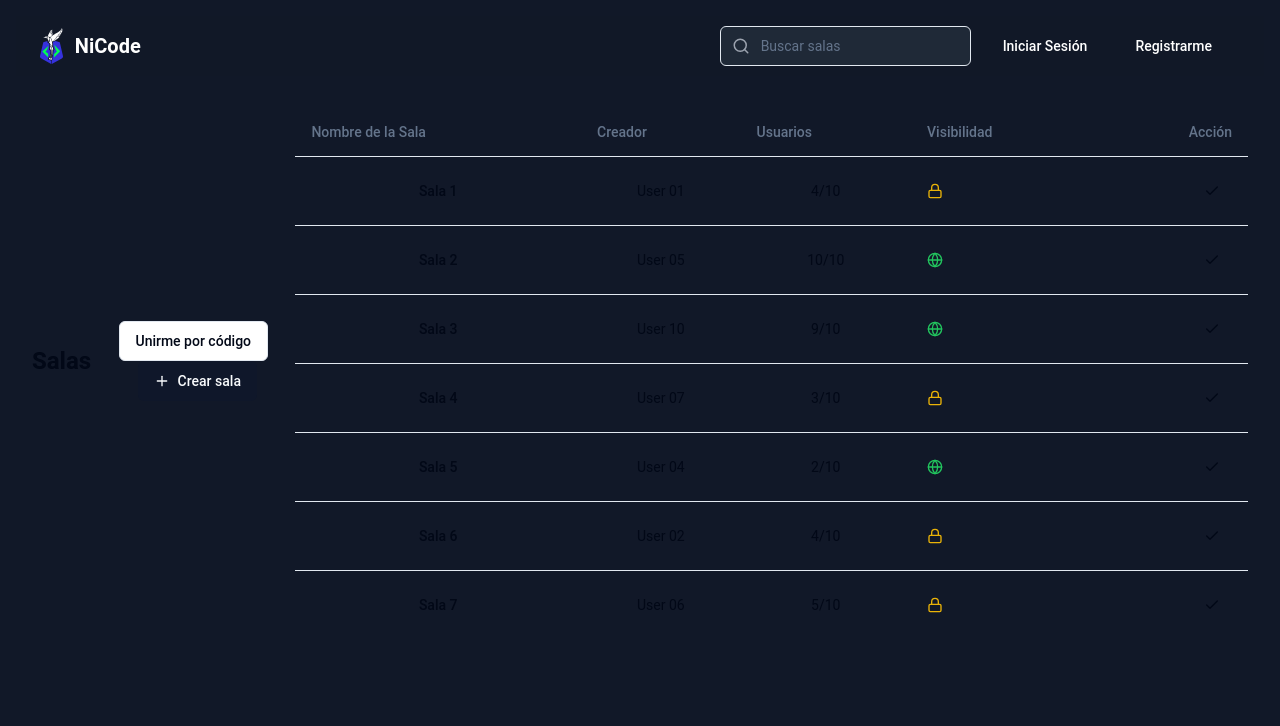
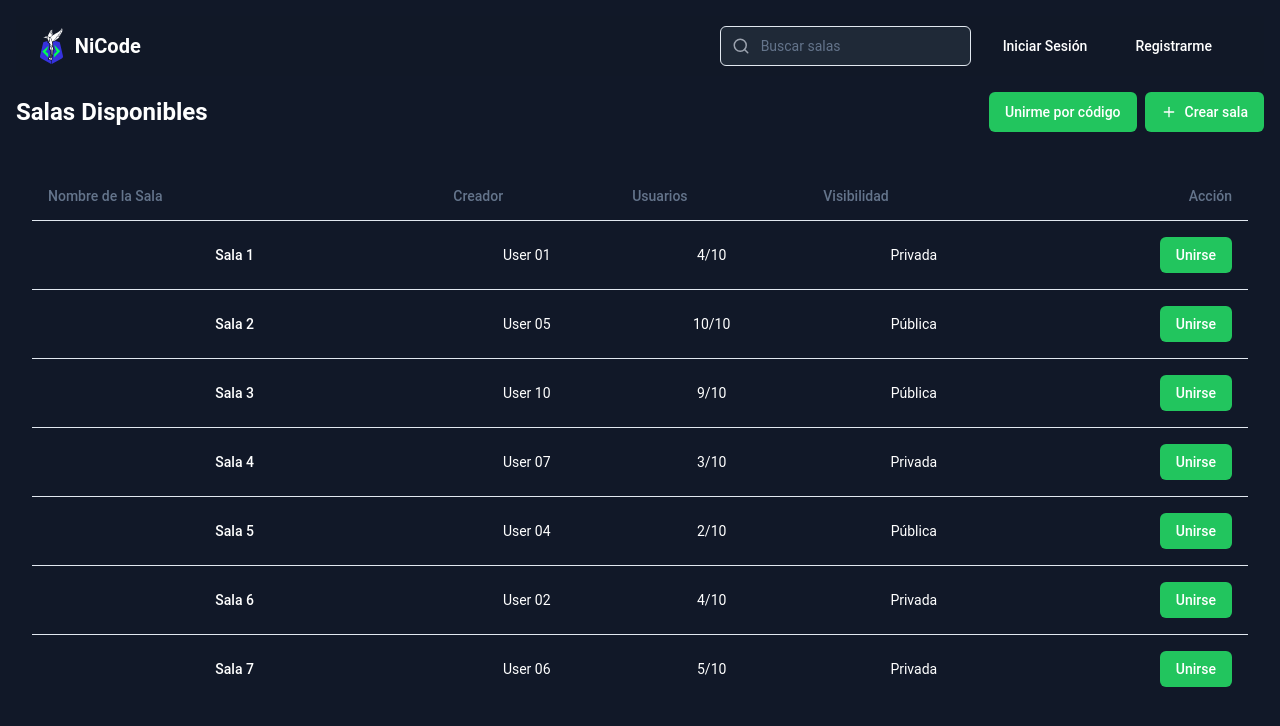
Before and after one commit to QuesilloLover/NiCode, a React (Vite) app in the folder frontend/: page /sala in a window 1280 px wide. Shown: the top 726 px of the page. Built offline with nearby package versions, Linux system fonts and the light colour scheme.

Commit message:
avances del foro, salas y design

```diff
--- a/frontend/src/App.jsx
+++ b/frontend/src/App.jsx
@@ -12,6 +12,7 @@ import ProblemCreateForm from './components/ProblemCreateForm';
 import AddTestCaseForm from './components/TestcasesCreateForm';
 import Profile from './components/profile/Profile_view';
 import Forum from './components/Forum';
+import Modes from './components/Modes'
 
 function App() {
   return (
@@ -28,6 +29,7 @@ function App() {
           <Route path="coding" element={<Coding/>}   />
           <Route path="forum" element={<Forum/>}   />
           <Route path='profile' element={<Profile/>}  />
+          <Route path='modes' element={<Modes/>} />
         </Route>
       </Routes>
     </BrowserRouter>
--- a/frontend/src/components/Home.jsx
+++ b/frontend/src/components/Home.jsx
@@ -2,7 +2,6 @@ import React from 'react'
 import { useState, useEffect } from 'react'
 import axios from "axios"
 import { Link, Outlet } from 'react-router-dom';
-import NiCode from '../assets/NiCode.svg';
 import HomeScreen from './components_home/HomeScreen';
 import WhatIsNicode from './components_home/WhatIsNicode';
 import AuthHome from './components_home/AuthHome';
@@ -65,22 +64,10 @@ export default function Home() {
   }
   return (
     <div>
-
-      {isLoggedIn ? (
-        <>
-      <h2>Hola, {username}! UwU</h2>
-      <button onClick={handleLogout}>Salir</button>
-      </>
-      ):(
-        <>
           <Header/>
           <HomeScreen />
           <WhatIsNicode />
           <AuthHome/>
-        </>
-
-
-    )}
     </div>
   )
 }
--- /dev/null
+++ b/frontend/src/components/Modes.jsx
@@ -0,0 +1,45 @@
+import React from 'react';
+import Header from '../components/components_layouts/header'
+const NiCode = () => {
+  return (
+    <>
+        {/* Header */}
+        <Header/>
+        {/* Modes */}
+        <div className="text-center font-sans text-white bg-gray-900 py-10 px-4">
+        <h1 className="text-3xl mb-4 font-bold">
+            ¡Bienvenido a NiCode, el lugar donde tu pasión por la programación cobra vida!
+        </h1>
+        <p className="text-xl mb-10">Explora tres emocionantes formas de mejorar tus habilidades:</p>
+
+        <div className="grid md:grid-cols-3 gap-40 ml-20 mr-20">
+            <div className="bg-gray-800 rounded-lg p-6 transform transition-transform hover:scale-105">
+            <div className="text-5xl mb-4">⚔️</div>
+            <h2 className="text-blue-400 text-2xl font-semibold mb-4">1 vs 1</h2>
+            <p className="text-gray-300">
+                Competencias de programación en tiempo real con desafíos y puntuación directa.
+            </p>
+            </div>
+
+            <div className="bg-gray-800 rounded-lg p-6 transform transition-transform hover:scale-105">
+            <div className="text-5xl mb-4">💡</div>
+            <h2 className="text-blue-400 text-2xl font-semibold mb-4">Entrenamiento</h2>
+            <p className="text-gray-300">
+                Modo individual para practicar programación a ritmo propio con ejercicios personalizados.
+            </p>
+            </div>
+
+            <div className="bg-gray-800 rounded-lg p-6 transform transition-transform hover:scale-105">
+            <div className="text-5xl mb-4">🏆</div>
+            <h2 className="text-blue-400 text-2xl font-semibold mb-4">Salas</h2>
+            <p className="text-gray-300">
+                xEspacios virtuales para retos colaborativos o competencias grupales, fomentando interacción y aprendizaje.
+            </p>
+            </div>
+        </div>
+        </div>
+    </>
+  );
+};
+
+export default NiCode;
--- a/frontend/src/components/Sala.jsx
+++ b/frontend/src/components/Sala.jsx
@@ -1,15 +1,12 @@
 import React, { useState } from "react";
-import NiCode from "../assets/NiCode.png";
 import JoinByCodeModal from "@/JoinByCodeModal";
-import Header from './components_layouts/header'
+import Header from "./components_layouts/header";
 
-import { Link } from "react-router-dom"
-import ReactMarkdown from 'react-markdown'
-import { Button } from "@/components/ui/button"
-import { Input } from "@/components/ui/input"
-import { Label } from "@/components/ui/label"
-import { Switch } from "@/components/ui/switch"
-import { Textarea } from "@/components/ui/textarea"
+import { Button } from "@/components/ui/button";
+import { Input } from "@/components/ui/input";
+import { Label } from "@/components/ui/label";
+import { Switch } from "@/components/ui/switch";
+import { Textarea } from "@/components/ui/textarea";
 import {
   Dialog,
   DialogContent,
@@ -18,7 +15,7 @@ import {
   DialogHeader,
   DialogTitle,
   DialogTrigger,
-} from "@/components/ui/dialog"
+} from "@/components/ui/dialog";
 import {
   Table,
   TableBody,
@@ -26,9 +23,10 @@ import {
   TableHead,
   TableHeader,
   TableRow,
-} from "@/components/ui/table"
-import { Tabs, TabsContent, TabsList, TabsTrigger } from "@/components/ui/tabs"
-import { Check, Lock, Globe, Plus } from "lucide-react"
+} from "@/components/ui/table";
+import { Tabs, TabsContent, TabsList, TabsTrigger } from "@/components/ui/tabs";
+import { Check, Lock, Globe, Plus } from "lucide-react";
+import ReactMarkdown from "react-markdown";
 
 export default function Component() {
   const [rooms, setRooms] = useState([
@@ -39,45 +37,46 @@ export default function Component() {
     { name: "Sala 5", creator: "User 04", users: "2/10", visibility: "Pública" },
     { name: "Sala 6", creator: "User 02", users: "4/10", visibility: "Privada" },
     { name: "Sala 7", creator: "User 06", users: "5/10", visibility: "Privada" },
-  ])
+  ]);
 
-  const [showJoinModal, setShowJoinModal] = useState(false)
-  const [joinCode, setJoinCode] = useState("")
+  const [showJoinModal, setShowJoinModal] = useState(false);
+  const [joinCode, setJoinCode] = useState("");
 
-  const [showCreateModal, setShowCreateModal] = useState(false)
+  const [showCreateModal, setShowCreateModal] = useState(false);
   const [newRoom, setNewRoom] = useState({
     name: "",
     description: "",
     isPrivate: false,
     key: "",
-  })
+  });
 
   const handleJoinByCode = () => {
-    // Implement join logic here
-    console.log("Joining room with code:", joinCode)
-    setShowJoinModal(false)
-    setJoinCode("")
-  }
+    console.log("Joining room with code:", joinCode);
+    setShowJoinModal(false);
+    setJoinCode("");
+  };
 
   const handleCreateRoom = () => {
-    // Implement room creation logic here
-    console.log("Creating new room:", newRoom)
-    setShowCreateModal(false)
-    setNewRoom({ name: "", description: "", isPrivate: false, key: "" })
-  }
+    console.log("Creating new room:", newRoom);
+    setShowCreateModal(false);
+    setNewRoom({ name: "", description: "", isPrivate: false, key: "" });
+  };
 
   return (
     <div>
       {/* Header */}
-      <Header/>
+      <Header />
 
-      <main className="container mx-auto px-4 py-8">
-        <div className="flex justify-between items-center mb-6">
-          <h1 className="text-2xl font-bold">Salas</h1>
-          <div className="space-x-2">
-            <Dialog open={showJoinModal} onOpenChange={setShowJoinModal}>
-              <DialogTrigger asChild>
-                <Button variant="outline">Unirme por código</Button>
+      {/* Navbar */}
+      <div className="text-white py-4">
+        <div className="container mx-auto flex justify-between items-center">
+          <h1 className="text-2xl font-bold">Salas Disponibles</h1>
+          <div className="flex justify-center items-center space-x-2">
+            <Dialog open={showJoinModal} onOpenChange={setShowJoinModal} >
+              <DialogTrigger  asChild>
+                <Button variant="green_button" className="bg-green-500 text-white font-bold py-2 px-4 rounded hover:bg-green-700">
+                  Unirme por código
+                </Button>
               </DialogTrigger>
               <DialogContent className="sm:max-w-[425px]">
                 <DialogHeader>
@@ -106,8 +105,8 @@ export default function Component() {
             </Dialog>
 
             <Dialog open={showCreateModal} onOpenChange={setShowCreateModal}>
-              <DialogTrigger asChild>
-                <Button>
+              <DialogTrigger asChild className="bg-green-500">
+                <Button variant="green_button" className="bg-green-500 text-white font-bold py-2 px-4 rounded hover:bg-green-700">
                   <Plus className="mr-2 h-4 w-4" /> Crear sala
                 </Button>
               </DialogTrigger>
@@ -149,7 +148,7 @@ export default function Component() {
                             placeholder="Escribe la descripción en Markdown..."
                           />
                         </TabsContent>
-                        <TabsContent value="preview" className="bg-gray-700 p-4 rounded-md min-h-[200px]">
+                        <TabsContent value="preview" className="bg-gray-700 p-4 rounded-md min-h-[200px] text-white">
                           <ReactMarkdown>{newRoom.description}</ReactMarkdown>
                         </TabsContent>
                       </Tabs>
@@ -185,14 +184,18 @@ export default function Component() {
             </Dialog>
           </div>
         </div>
+      </div>
 
-        <Table>
+      {/* Tabla de salas */}
+      <div className="container mx-auto px-4 py-6">
+        <div className="overflow-x-auto w-full text-white">
+          <Table className="w-full">
             <TableHeader>
               <TableRow>
-              <TableHead>Nombre de la Sala</TableHead>
-              <TableHead>Creador</TableHead>
-              <TableHead>Usuarios</TableHead>
-              <TableHead>Visibilidad</TableHead>
+                <TableHead className="w-1/3">Nombre de la Sala</TableHead>
+                <TableHead className="hidden md:table-cell">Creador</TableHead>
+                <TableHead className="hidden md:table-cell">Usuarios</TableHead>
+                <TableHead className="hidden md:table-cell">Visibilidad</TableHead>
                 <TableHead className="text-right">Acción</TableHead>
               </TableRow>
             </TableHeader>
@@ -200,25 +203,18 @@ export default function Component() {
               {rooms.map((room, index) => (
                 <TableRow key={index}>
                   <TableCell className="font-medium">{room.name}</TableCell>
-                <TableCell>{room.creator}</TableCell>
-                <TableCell>{room.users}</TableCell>
-                <TableCell>
-                  {room.visibility === "Privada" ? (
-                    <Lock className="h-4 w-4 text-yellow-500" />
-                  ) : (
-                    <Globe className="h-4 w-4 text-green-500" />
-                  )}
-                </TableCell>
+                  <TableCell className="hidden md:table-cell">{room.creator}</TableCell>
+                  <TableCell className="hidden md:table-cell">{room.users}</TableCell>
+                  <TableCell className="hidden md:table-cell">{room.visibility}</TableCell>
                   <TableCell className="text-right">
-                  <Button variant="ghost" size="sm">
-                    <Check className="h-4 w-4" />
-                  </Button>
+                    <Button variant="green_button" size="sm">Unirse</Button>
                   </TableCell>
                 </TableRow>
               ))}
             </TableBody>
           </Table>
-      </main>
         </div>
-  )
+      </div>
+    </div>
+  );
 }
--- a/frontend/src/components/components_home/HomeScreen.jsx
+++ b/frontend/src/components/components_home/HomeScreen.jsx
@@ -1,10 +1,10 @@
 import React from 'react';
 import NiCode from '../../assets/NiCode.png';
-import text_animated from './text_animated.jsx';
+import Text_animated from './Text_animated.jsx';
 
 const HomeScreen = () => {
   return (
-    <div className="bg-BodyColor mt-20 mb-40 flex flex-col items-center justify-center text-center">
+    <div className="bg-BodyColor mt-20 mb-60 flex flex-col items-center justify-center text-center">
       {/* Logo */}
       {/* <div className="flex flex-col items-center mb-10">
         <img
@@ -19,12 +19,12 @@ const HomeScreen = () => {
       <p className="text-white text-xl">
         Plataforma de Aprendizaje Dinámico y Competitivo
       </p>
-      <p className="text-white text-xl mb-10">
+      <p className="text-white text-xl mb-20">
         en Programación e Informática
       </p>
 
       {/* Texto adicional */}
-      <text_animated text="Este es un texto animado!" speed={150} />
+      <Text_animated text="Este es un texto animado!" speed={150} />
 
     </div>
   );
--- a/frontend/src/components/components_home/text_animated.jsx
+++ b/frontend/src/components/components_home/text_animated.jsx
@@ -1,7 +1,7 @@
 import React, { useState, useEffect } from 'react';
 
 const TypingAnimation = () => {
-  const words = ['Programmer', 'Designer', 'Developer', 'Creator'];
+  const words = ['Python', 'Algoritmos', 'Logica', 'Programacion'];
   const [currentWordIndex, setCurrentWordIndex] = useState(0);
   const [displayedText, setDisplayedText] = useState('');
   const [isDeleting, setIsDeleting] = useState(false);
@@ -11,31 +11,37 @@ const TypingAnimation = () => {
   useEffect(() => {
     let typingTimeout;
 
-    if (!isDeleting && charIndex < words[currentWordIndex].length) {
-      // Write characters
-      setDisplayedText(prev => prev + words[currentWordIndex].charAt(charIndex));
-      setCharIndex(prev => prev + 1);
-      typingTimeout = setTimeout(() => setTypingSpeed(200), typingSpeed);
-    } else if (isDeleting && charIndex > 0) {
-      // Delete characters
-      setDisplayedText(prev => prev.substring(0, prev.length - 1));
-      setCharIndex(prev => prev - 1);
-      typingTimeout = setTimeout(() => setTypingSpeed(100), typingSpeed);
-    } else if (!isDeleting && charIndex === words[currentWordIndex].length) {
-      // Pause before deleting
-      setTimeout(() => setIsDeleting(true), 1000);
-    } else if (isDeleting && charIndex === 0) {
-      // Move to the next word
-      setIsDeleting(false);
-      setCurrentWordIndex((prev) => (prev + 1) % words.length);
+    if (isDeleting) {
+      // Borrar letra por letra
+      if (charIndex > 0) {
+        setDisplayedText((prev) => prev.substring(0, prev.length - 1));
+        setCharIndex((prev) => prev - 1);
+        typingTimeout = setTimeout(() => setTypingSpeed(typingSpeed), typingSpeed);
+      } else {
+        // Cambiar al siguiente texto después de eliminar
+        setIsDeleting(false);
+        setCurrentWordIndex((prev) => (prev + 1) % words.length);
+        typingTimeout = setTimeout(() => setTypingSpeed(1000), typingSpeed);
+      }
+    } else {
+      // Escribir letra por letra
+      if (charIndex < words[currentWordIndex].length) {
+        setDisplayedText((prev) => prev + words[currentWordIndex].charAt(charIndex));
+        setCharIndex((prev) => prev + 1);
+        typingTimeout = setTimeout(() => setTypingSpeed(typingSpeed), typingSpeed);
+      } else {
+        // Pausa antes de empezar a borrar
+        typingTimeout = setTimeout(() => setIsDeleting(true), 1000);
+      }
     }
 
     return () => clearTimeout(typingTimeout);
   }, [charIndex, isDeleting, currentWordIndex, typingSpeed, words]);
 
   return (
-    <div style={{ fontFamily: 'monospace', fontSize: '24px' }}>
-      <span>I'm a {displayedText}</span>
+    <div style={{ fontFamily: 'monospace', fontSize: '30px' }}> {/* Aumenta el tamaño de la fuente */}
+      <span style={{ color: 'white' }}>Aprende </span>
+      <span style={{ color: '#22c55e' }}>{displayedText}</span> {/* Cambia el color a #22c55e */}
       <span className="cursor" style={{ borderLeft: '2px solid black', marginLeft: '2px' }}></span>
     </div>
   );
--- a/frontend/src/components/components_layouts/header.jsx
+++ b/frontend/src/components/components_layouts/header.jsx
@@ -103,11 +103,11 @@ export default function Header() {
                 <Link to="/register" className="text-white bg-primary-700 hover:bg-primary-800 focus:ring-4 focus:ring-primary-300 font-medium rounded-lg text-sm px-4 lg:px-5 py-2 lg:py-2.5 mr-2 focus:outline-none">Registrarme</Link>
               </>
             )}
-            <button data-collapse-toggle="mobile-menu-2" type="button" className="inline-flex items-center p-2 ml-1 text-sm text-gray-500 rounded-lg lg:hidden hover:bg-gray-700 focus:outline-none focus:ring-2 focus:ring-gray-200" aria-controls="mobile-menu-2" aria-expanded="false">
+            {/* <button data-collapse-toggle="mobile-menu-2" type="button" className="inline-flex items-center p-2 ml-1 text-sm text-gray-500 rounded-lg lg:hidden hover:bg-gray-700 focus:outline-none focus:ring-2 focus:ring-gray-200" aria-controls="mobile-menu-2" aria-expanded="false">
               <span className="sr-only">Open main menu</span>
               <svg className="w-6 h-6" fill="currentColor" viewBox="0 0 20 20" xmlns="http://www.w3.org/2000/svg"><path fillRule="evenodd" d="M3 5a1 1 0 011-1h12a1 1 0 110 2H4a1 1 0 01-1-1zM3 10a1 1 0 011-1h12a1 1 0 110 2H4a1 1 0 01-1-1zM3 15a1 1 0 011-1h12a1 1 0 110 2H4a1 1 0 01-1-1z" clipRule="evenodd"></path></svg>
               <svg className="hidden w-6 h-6" fill="currentColor" viewBox="0 0 20 20" xmlns="http://www.w3.org/2000/svg"><path fillRule="evenodd" d="M4.293 4.293a1 1 0 011.414 0L10 8.586l4.293-4.293a1 1 0 111.414 1.414L11.414 10l4.293 4.293a1 1 0 01-1.414 1.414L10 11.414l-4.293 4.293a1 1 0 01-1.414-1.414L8.586 10 4.293 5.707a1 1 0 010-1.414z" clipRule="evenodd"></path></svg>
-            </button>
+            </button> */}
           </div>
           <div className="hidden justify-between items-center w-full lg:flex lg:w-auto lg:order-1" id="mobile-menu-2">
             <ul className="flex flex-col mt-4 font-medium lg:flex-row lg:space-x-8 lg:mt-0">
--- a/frontend/src/components/ui/button.jsx
+++ b/frontend/src/components/ui/button.jsx
@@ -14,6 +14,8 @@ const buttonVariants = cva(
           "bg-destructive text-destructive-foreground hover:bg-destructive/90",
         outline:
           "border border-input bg-background hover:bg-accent hover:text-accent-foreground",
+        green_button:
+          "bg-green-500 text-white font-bold py-2 px-4 rounded hover:bg-green-700",
         secondary:
           "bg-secondary text-secondary-foreground hover:bg-secondary/80",
         ghost: "hover:bg-accent hover:text-accent-foreground",
```
Also changed, not shown: frontend/src/components/Forum.jsx (+28 -11 lines). Lines whose indentation alone changed are shown as unchanged.
